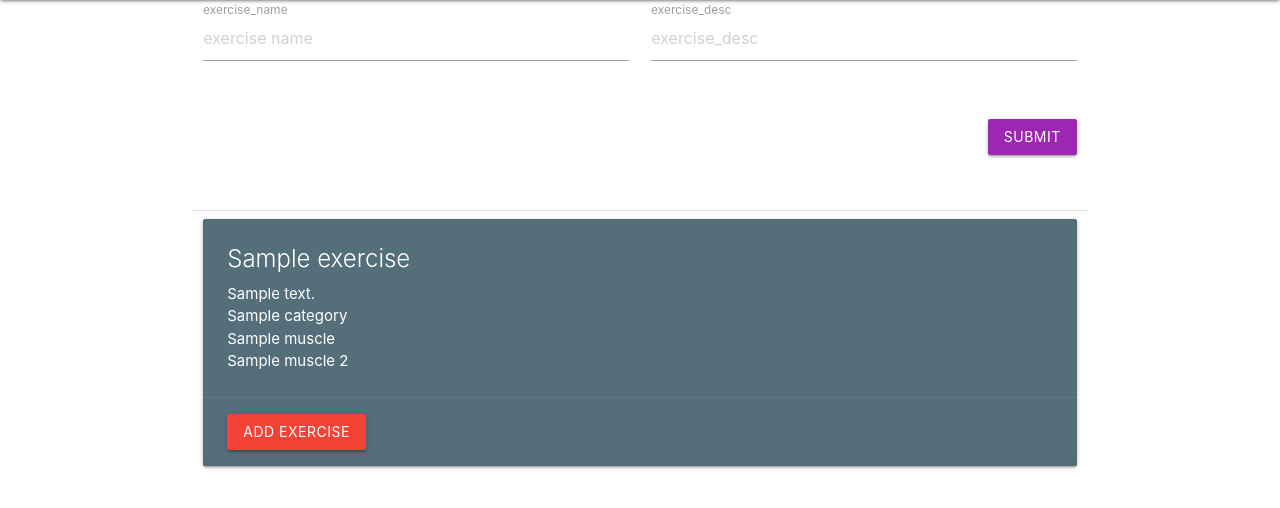
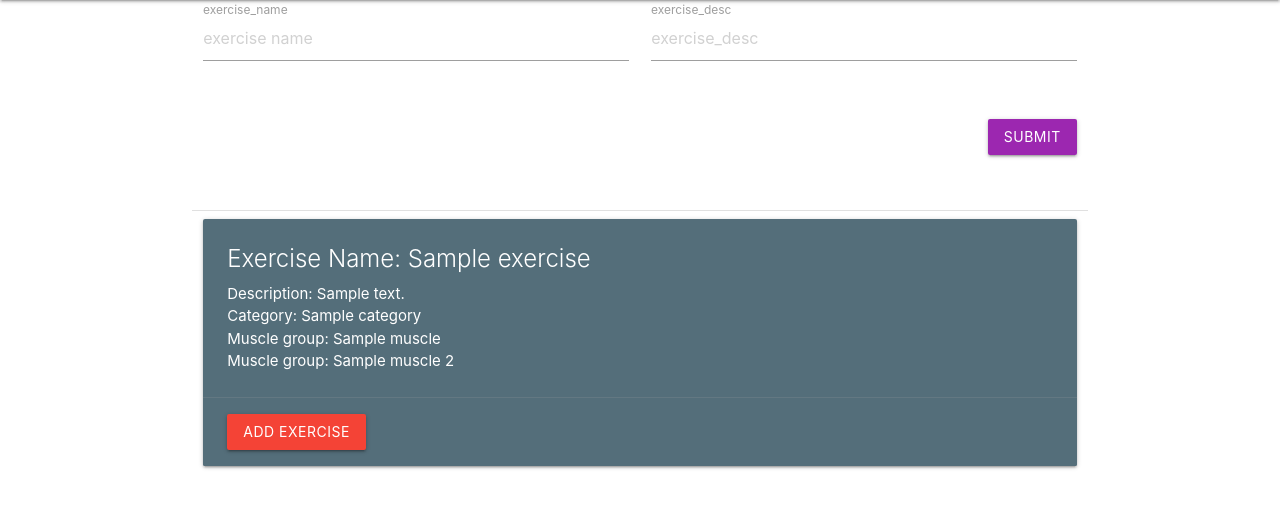
Before and after one commit to Tyrell-Lewis/Internal-Server-Error-1, a Flask app: template App/templates/exercises.html in a window 1280 px wide. Shown: the part 64-572 px from the top of the page. Run offline with Flask 3, Linux system fonts and the light colour scheme; the template is opened without the code that fills it: most values are stand-ins (such as "Sample title", 1, 10 or a date in 2020).

Commit message:
desc update

```diff
--- a/App/templates/exercises.html
+++ b/App/templates/exercises.html
@@ -50,14 +50,14 @@
         <div class="col s12">
           <div class="card blue-grey darken-1">
             <div class="card-content white-text">
-              <span class="card-title">{{exercise.name}}</span>
-              <p>{{exercise.description}}</p>
-              <p>{{exercise.category.name}}</p>
+              <span class="card-title">Exercise Name: {{exercise.name}}</span>
+              <p>Description: {{exercise.description}}</p>
+              <p>Category: {{exercise.category.name}}</p>
               {% if exercise.muscle %}
-                <p>{{exercise.muscle.name}}</p>
+                <p>Muscle group: {{exercise.muscle.name}}</p>
               {% endif %}
               {% if exercise.muscle_2 %}
-                <p>{{exercise.muscle_2.name}}</p>
+                <p>Muscle group: {{exercise.muscle_2.name}}</p>
               {% endif %}
             </div>
             <div class="card-action">
```
